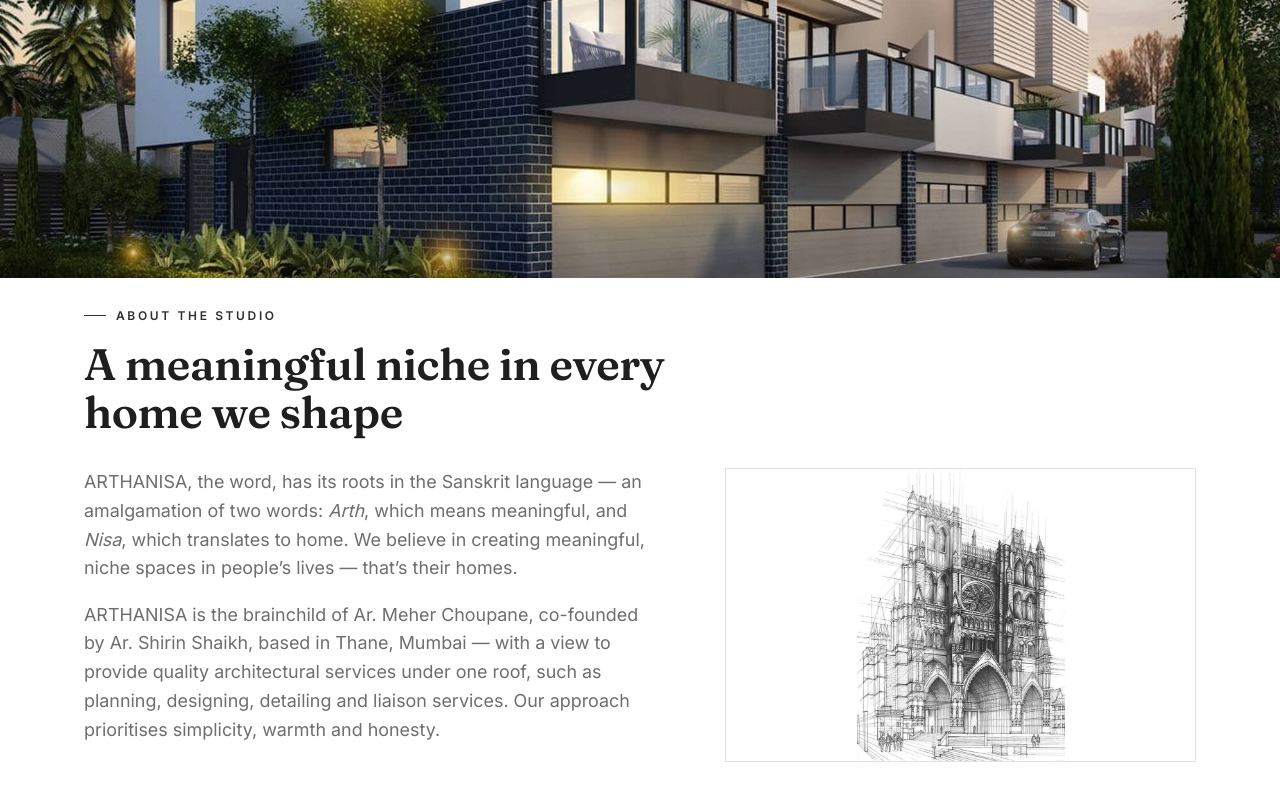
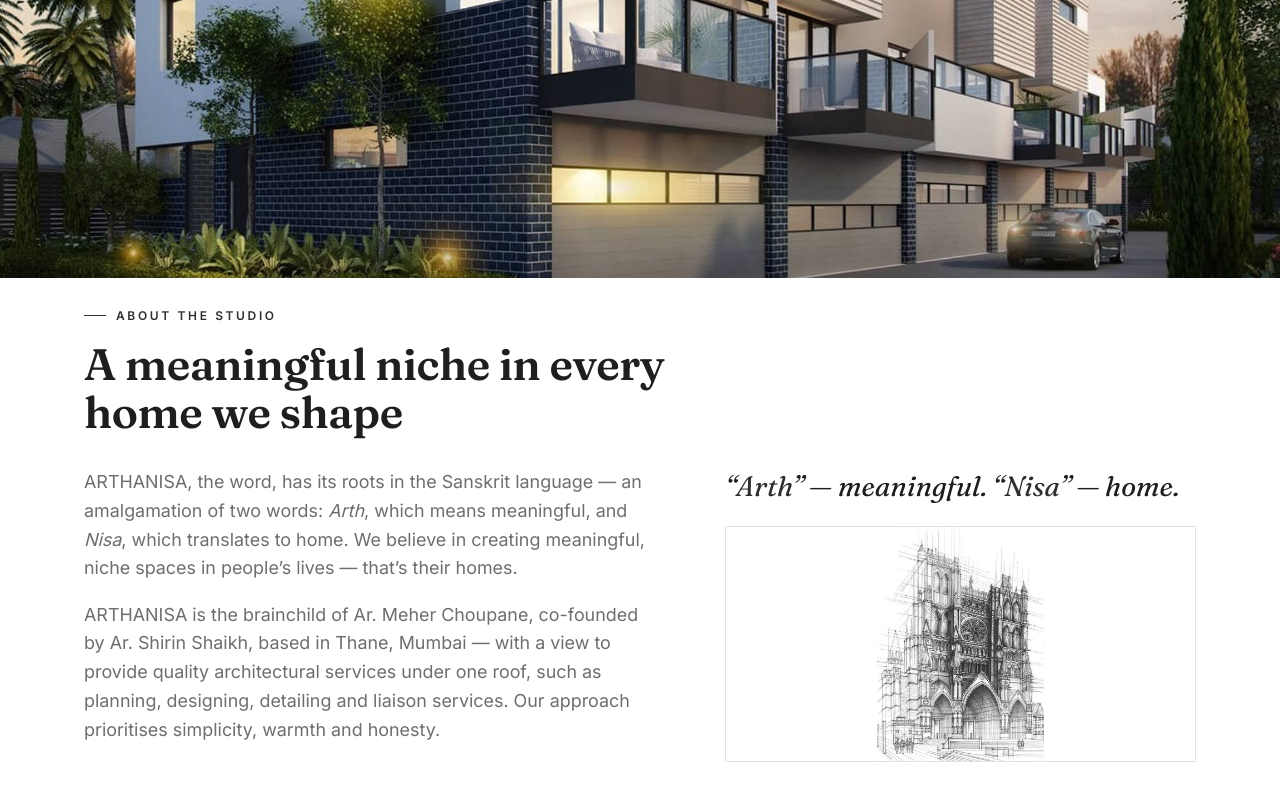
Before and after one commit to yashrajchavan51-dotcom/aarthanisa, a plain HTML site: page index.html in a window 1280 px wide. Shown: the part 402-1202 px from the top of the page. Drawn offline with Linux system fonts and the light colour scheme.

Commit message:
Add files via upload

```diff
--- a/index.html
+++ b/index.html
@@ -60,8 +60,11 @@
         <p class="lede">ARTHANISA, the word, has its roots in the Sanskrit language — an amalgamation of two words: <em>Arth</em>, which means meaningful, and <em>Nisa</em>, which translates to home. We believe in creating meaningful, niche spaces in people&rsquo;s lives — that&rsquo;s their homes.</p>
         <p class="lede">ARTHANISA is the brainchild of Ar. Meher Choupane, co-founded by Ar. Shirin Shaikh, based in Thane, Mumbai — with a view to provide quality architectural services under one roof, such as planning, designing, detailing and liaison services. Our approach prioritises simplicity, warmth and honesty.</p>
       </div>
-      <div class="about-photo-wrap">
-        <img src="about-sketch.png" alt="Architectural line-art sketch of a Gothic cathedral facade">
+      <div class="about-right">
+        <blockquote class="about-quote">&ldquo;<em>Arth</em>&rdquo; — meaningful. &ldquo;<em>Nisa</em>&rdquo; — home.</blockquote>
+        <div class="about-photo-wrap">
+          <img src="about-sketch.png" alt="Architectural line-art sketch of a Gothic cathedral facade">
+        </div>
       </div>
     </div>
   </div>
--- a/script.js
+++ b/script.js
@@ -99,15 +99,13 @@
   });
 }
 
-// About section (home page): make the photo's bottom edge land exactly on
-// the text column's bottom edge (where "The Full Story" button ends),
-// instead of the image dictating its own height and overshooting it.
-// About section (home page): the photo frame's top/bottom exactly match
-// the text column's — from the first paragraph's top to the last
-// paragraph's bottom — instead of using a fixed height.
+// About section (home page): the quote + photo together match the text
+// column's height exactly — the photo takes whatever's left after the
+// quote's own height and spacing are accounted for.
 function syncAboutPhotoHeight(){
   const split = document.querySelector('.about-split');
   const photoWrap = document.querySelector('.about-photo-wrap');
+  const quote = document.querySelector('.about-quote');
   if (!split || !photoWrap) return;
   if (window.matchMedia('(max-width: 820px)').matches) {
     photoWrap.style.height = ''; // let the mobile CSS value apply instead
@@ -116,7 +114,14 @@
   const left = split.children[0];
   if (!left) return;
   const leftRect = left.getBoundingClientRect();
-  const available = leftRect.bottom - leftRect.top;
+  const textHeight = leftRect.bottom - leftRect.top;
+  let usedByQuote = 0;
+  if (quote) {
+    const quoteRect = quote.getBoundingClientRect();
+    const quoteMarginBottom = parseFloat(getComputedStyle(quote).marginBottom) || 0;
+    usedByQuote = quoteRect.height + quoteMarginBottom;
+  }
+  const available = textHeight - usedByQuote;
   photoWrap.style.height = available > 100 ? available + 'px' : '';
 }
 window.addEventListener('load', syncAboutPhotoHeight);
--- a/style.css
+++ b/style.css
@@ -819,6 +819,12 @@
    columns matched to the same overall height via a small script */
 .about-split{ display:grid; grid-template-columns:1.2fr 1fr; gap:clamp(40px,6vw,88px); align-items:start; margin-top:32px; }
 @media (max-width:820px){ .about-split{ grid-template-columns:1fr; align-items:stretch; } }
+.about-right{ display:flex; flex-direction:column; }
+.about-quote{
+  font-family:var(--font-display); font-style:italic; font-weight:400;
+  font-size:clamp(20px,2.4vw,28px); line-height:1.35; color:var(--ink); margin:0 0 20px;
+}
+.about-quote em{ color:var(--gold-bright); font-style:italic; }
 .about-photo-wrap{
   border:1px solid var(--grey-line);
   display:flex; align-items:center; justify-content:center;
@@ -911,6 +917,7 @@
 
 /* photo placeholders — pale ice-blue tint instead of the dashed cream box */
 body.theme-light .about-photo-wrap{ border-color:var(--acipl-line); }
+body.theme-light .about-quote em{ color:var(--acipl-ink); }
 
 /* meet the team — circular portraits, no card frame, matching ACIPL */
 body.theme-light .founders{ background:transparent; border:none; padding:0; gap:48px; }
```
